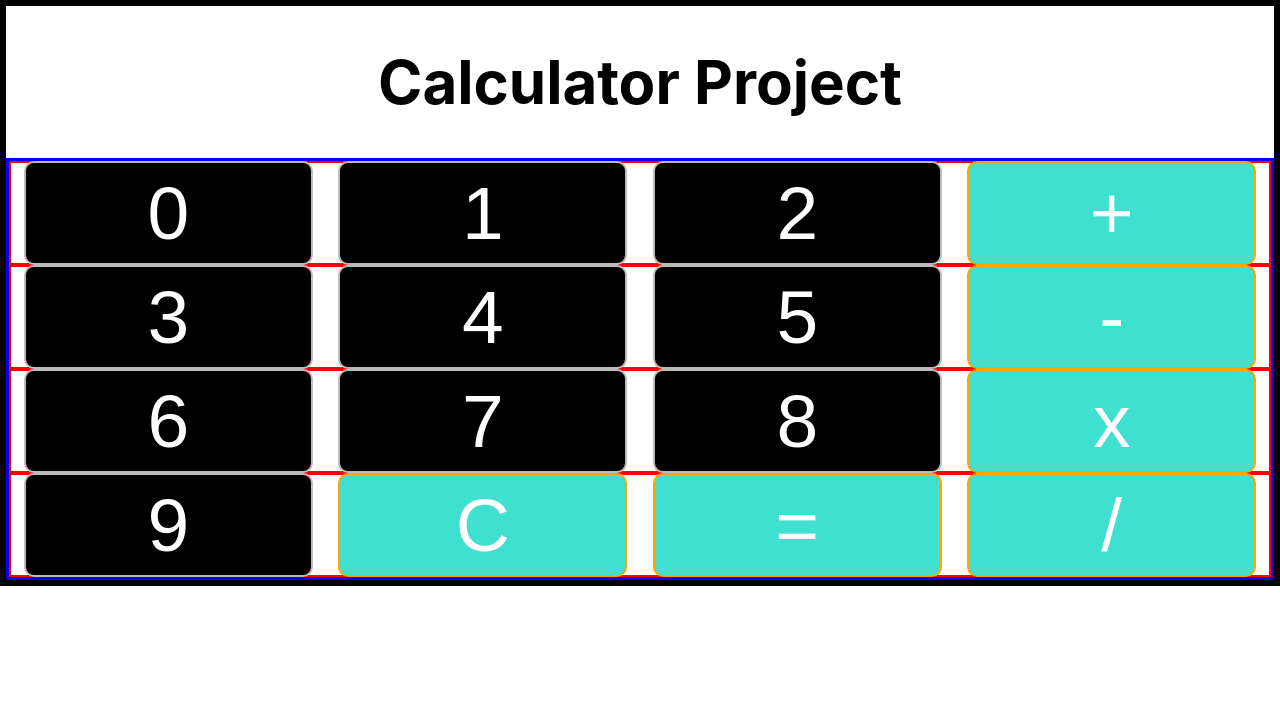
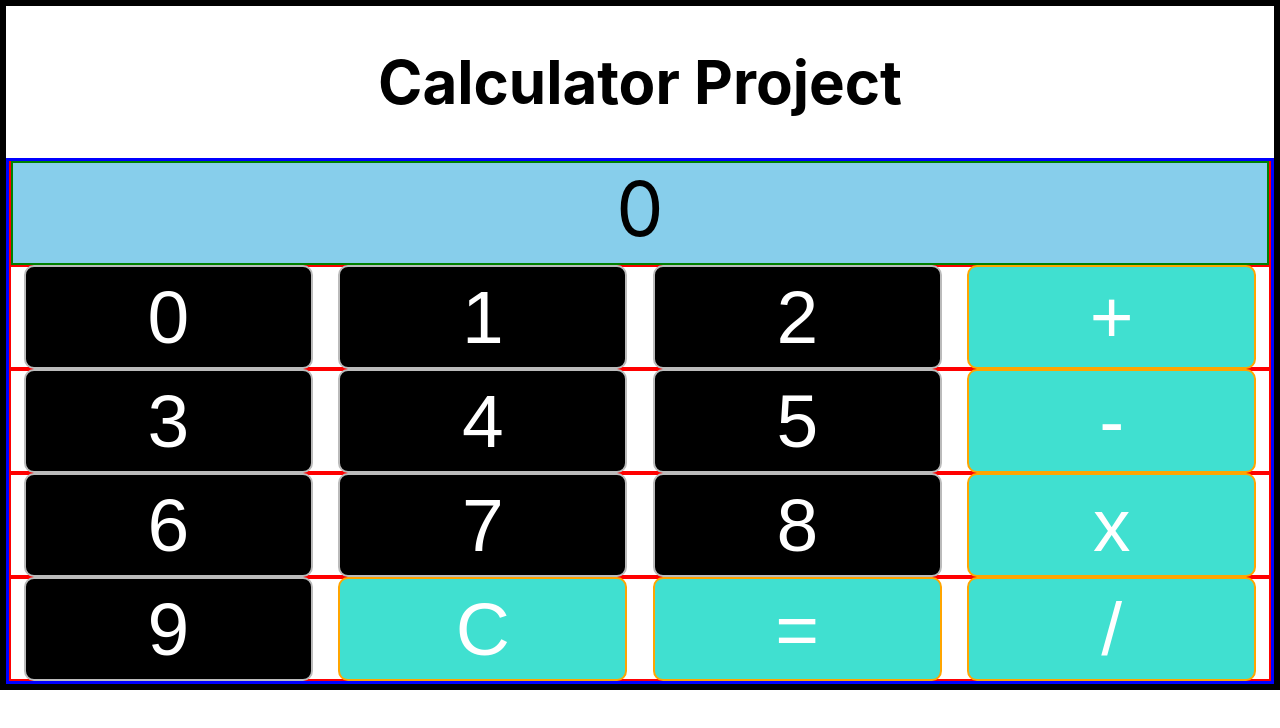
Before and after one commit to justakim12/simple_projects_withReact, a React (Create React App) app in the folder simple_calculator_react/: page / in a window 1280 px wide. Shown: the top 728 px of the page. Built offline with nearby package versions, Linux system fonts and the light colour scheme.

Commit message:
Fix parts of HTML and add first onClick

```diff
--- a/simple_calculator_react/src/App.js
+++ b/simple_calculator_react/src/App.js
@@ -1,13 +1,21 @@
-import logo from './logo.svg';
 import './App.css';
 
 function App() {
+  function numAlert() {
+    window.alert("num 0 clicked!")
+  }
+
   return (
     <body>
       <h1>Calculator Project</h1>
         <div class="container">
+
           <div class="row">
-            <div class="cal-button">0</div>
+            <div id="result" class="output-bar">0</div>
+          </div>
+
+          <div class="row">
+            <div class="cal-button" onClick = {numAlert}>0</div>
             <div class="cal-button">1</div>
             <div class="cal-button">2</div>
             <div id="plus" class="cal-button equation">+</div>
```
